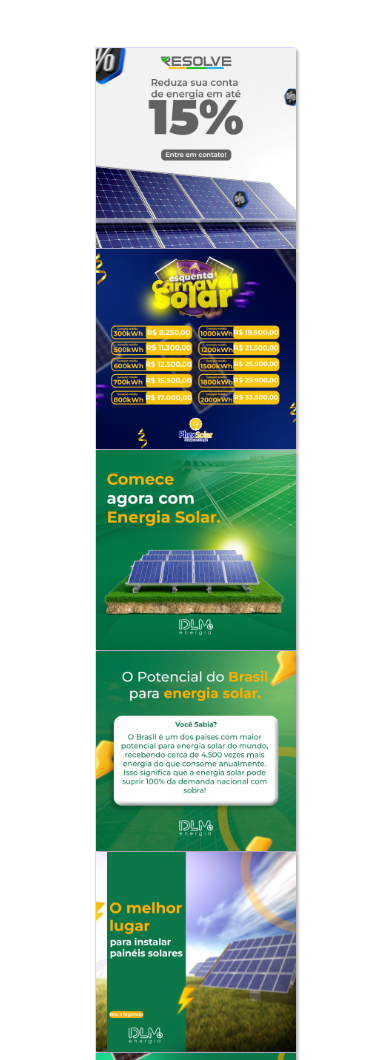
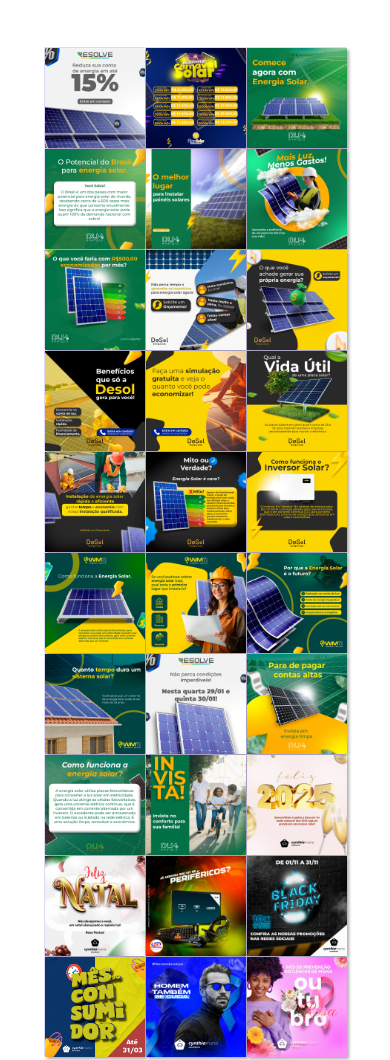
Before and after one commit to apareciido/minha-pagina, a plain HTML site: page index.html in a window 390 px wide. Shown: the part 1077-2137 px from the top of the page. Drawn offline with Linux system fonts and the light colour scheme.

Commit message:
ajuste de responsividade 2

```diff
--- a/style.css
+++ b/style.css
@@ -218,11 +218,11 @@ main h3 {
         visibility: visible;
     }
     .post-grid {
-        width: 200px;
-        height: 200px;
+        width: 100px;
+        height: 100px;
     }
     .post-grid img {
-        max-width: 200px;
+        max-width: 100px;
     }
     .grid {
         display: flex;
```
